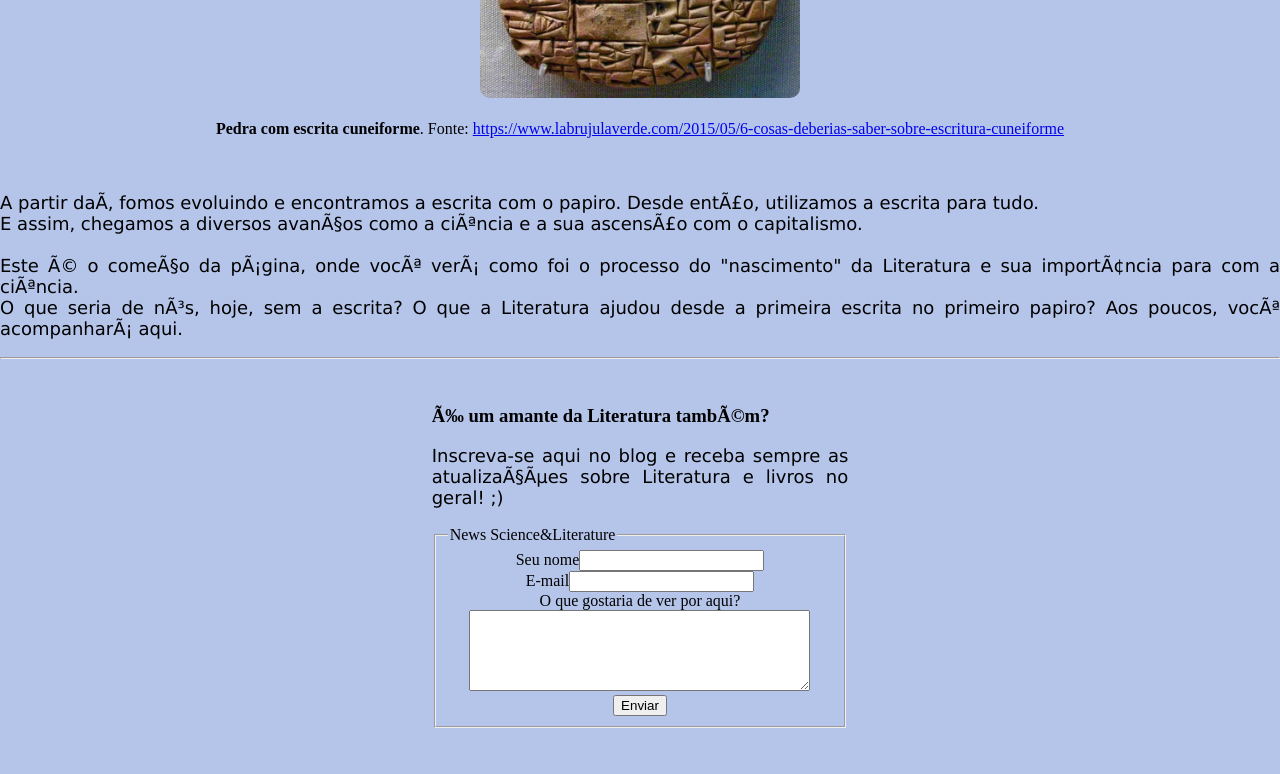
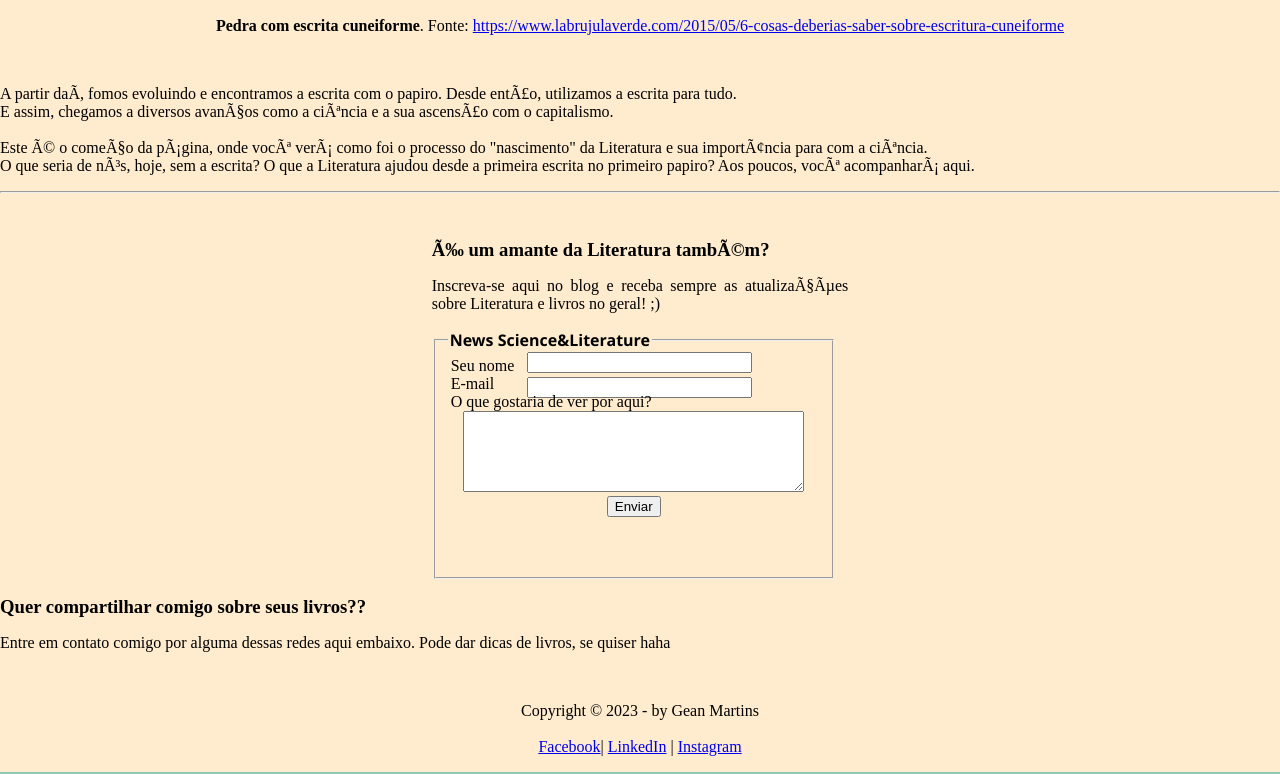
Before and after one commit to oxegean/oxegean.github.io, a plain HTML site: page index.html in a window 1280 px wide. Shown: the part 878-1652 px from the top of the page. Drawn offline with Linux system fonts and the light colour scheme.

Commit message:
Update style.css
Change css

```diff
--- a/estilos/style.css
+++ b/estilos/style.css
@@ -1,5 +1,5 @@
 body {
-    background-color: #b5c5ea;
+    background-color:blanchedalmond;
     opacity: 0,5;
 }
 
@@ -26,10 +26,44 @@ img {
     border-radius: 10px;
 }
 
-p {
-    font-family: Verdana, Geneva, Tahoma, sans-serif;
+p{
+    font-family:'Trebuchet MS', 'Lucida Sans Unicode', 'Lucida Grande', 'Lucida Sans', Arial, sans-serif
     font-size: 18px;
     text-align: justify;
+}
+#area{
+    position:absolute
+    width: 250px;
+    height: 150px;
+}
+#area #form{
+    position: absolute;
+    display: block;
+}
+fieldset{
+    width: 400px;
+    height: 250px;
+}
+legend{
+    font-weight: bold;
+    font-family: "Segoe UI", "Arial", "Lucida Sans";
+}
+#form label{
+    position: absolute;
+    left: 19px;
+    margin-right: 5px;
+}
+#form input.name{
+    position: absolute;
+    left: 95px;
+    top: 23px;
+    width: 225px;
+}
+#form input.email{
+    position: absolute;
+    left: 95px;
+    margin-top: 2px;
+    width: 225px;
 }
 footer{
     background-color: rgba(98, 187, 172, 0.712);
```
